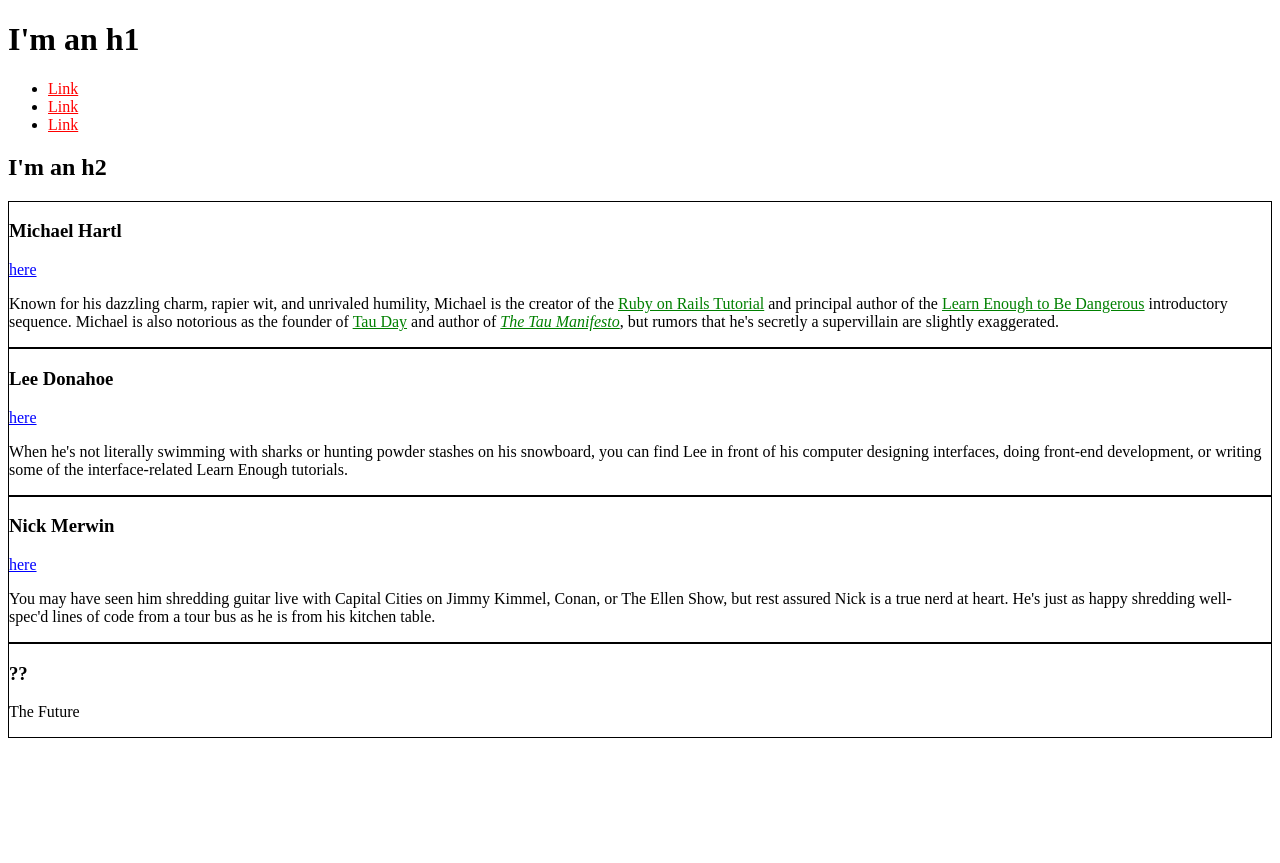
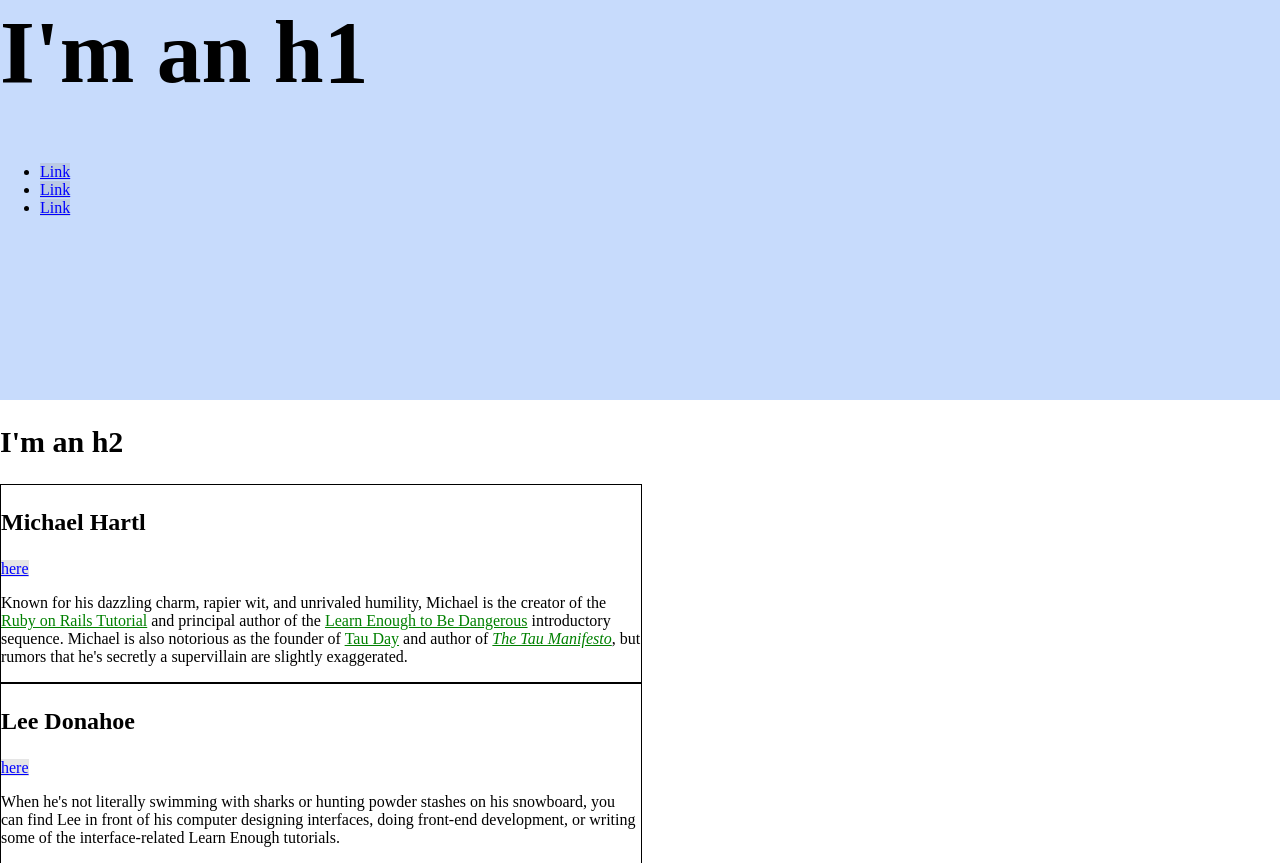
Before and after one commit to mikeakins1/mikeakins1.github.io, a plain HTML site: page index.html in a window 1280 px wide. Shown: the top 863 px of the page. Before the commit the page ends 800 px from the top, so only its background shows below. Drawn offline with Linux system fonts and the light colour scheme.

Commit message:
Add sizes and a hero

```diff
--- a/index.html
+++ b/index.html
@@ -6,15 +6,43 @@
     <style>
     /* GLOBAL STYLES */
       a {
-        color: red;
+        color: #f00;
+      }
+      h1 {
+        font-size: 7vw;
+        margin-top: 0;
+      }
+      h2 {
+        font-size: 30px;
+      }
+      html, body {
+        margin: 0;
+        padding: 0;
+      }
+    /* HERO STYLES */
+      .full-hero {
+        background-color: #c7dbfc;
+        height: 50vh;
       }
     /* SOCIAL STYLES */
       .social-link {
+        background: rgba(150, 150, 150, 0.25);
         color: blue;
       }
     /* BIO STYLES */
+      .bio-wrapper {
+        font-size: 24px;
+      }
       .bio-box {
-        border: 1px solid black;
+        border: 1px solid #000;
+        font-size: 1rem;
+        width: 50%;
+      }
+      .bio-box h3 {
+        font-size: 1.5em;
+      }
+      .bio-copy {
+        font-size: 1em;
       }
       .bio-copy a {
         color: green;
@@ -22,19 +50,22 @@
     </style>
   </head>
   <body>
+    <div class="full-hero hero-home">
       <h1>I'm an h1</h1>
       <ul>
         <li>
-        <a href="https://example.com/">Link</a>
+          <a href="https://example.com/" class="social-link">Link</a>
         </li>
         <li>
-        <a href="https://example.com/">Link</a>
+          <a href="https://example.com/" class="social-link">Link</a>
         </li>
         <li>
-        <a href="https://example.com/">Link</a>
+          <a href="https://example.com/" class="social-link">Link</a>
         </li>
       </ul>
+    </div>
     <h2>I'm an h2</h2>
+    <div class="bio-wrapper">
       <div class="bio-box">
         <h3>Michael Hartl</h3>
         <a href="https://twitter.com/mhartl" class="social-link">here</a>
@@ -84,5 +115,6 @@
           The Future
         </p>
       </div>
+    </div>
   </body>
 </html>
```
Lines whose indentation alone changed are shown as unchanged.
